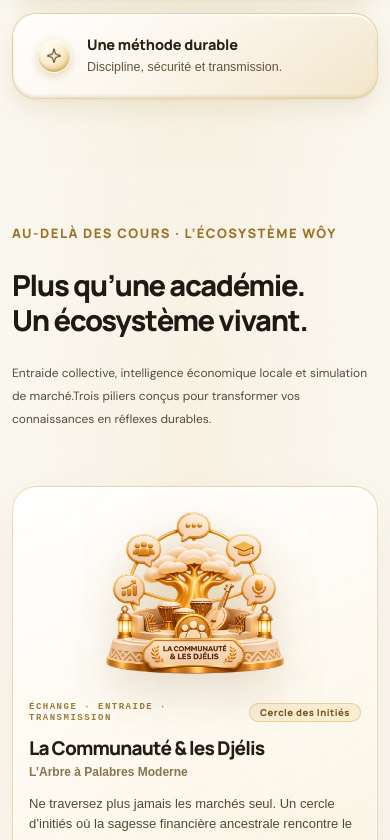
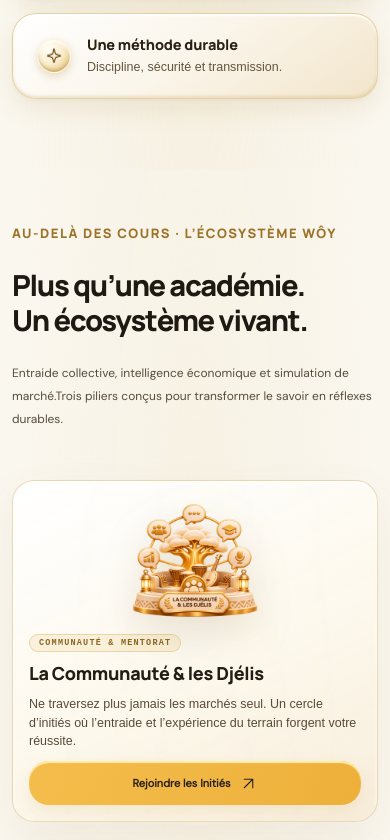
Before and after one commit to sohnhero/woy-landing-rework, a React (Vite) app: page / in a window 390 px wide. Shown: the part 5106-5946 px from the top of the page. Built offline with nearby package versions, Linux system fonts and the light colour scheme.

Commit message:
refactor(ecosystem): streamline cards with minimalist layout, static 3D assets, no pricing, and wider landscape aspect ratio

```diff
--- a/src/components/EcosystemSection.jsx
+++ b/src/components/EcosystemSection.jsx
@@ -4,46 +4,25 @@ import SplitHeading from './SplitHeading.jsx';
 export const ECOSYSTEM_PILLARS = [
   {
     id: 'community',
-    eyebrow: 'ÉCHANGE · ENTRAIDE · TRANSMISSION',
+    tag: 'Communauté & Mentorat',
     title: 'La Communauté & les Djélis',
-    subtitle: 'L’Arbre à Palabres Moderne',
-    badge: 'Cercle des Initiés',
-    price: 'Inclus dans l’Académie',
-    description: 'Ne traversez plus jamais les marchés seul. Un cercle d’initiés où la sagesse financière ancestrale rencontre le terrain.',
-    points: [
-      'Mentorat des Djélis & partage des missions réelles',
-      'Canal VIP Fondateurs & masterclasses mensuelles en direct',
-    ],
+    description: 'Ne traversez plus jamais les marchés seul. Un cercle d’initiés où l’entraide et l’expérience du terrain forgent votre réussite.',
     image: '/assets/pillars-community.png',
     ctaText: 'Rejoindre les Initiés',
   },
   {
     id: 'report',
-    eyebrow: 'INTELLIGENCE ÉCONOMIQUE & ON-CHAIN',
+    tag: 'Intelligence Macro & Crypto',
     title: 'Le Rapport Mensuel',
-    subtitle: 'Votre Boussole dans la Tempête',
-    badge: 'Dès le Niveau N2',
-    price: '10 000 FCFA / mois',
-    description: 'La macroéconomie mondiale et les signaux on-chain traduits pour l’investisseur africain. Anticipez plutôt que subir.',
-    points: [
-      'Synthèse macro Afrique & Monde (BRVM, devises, matières)',
-      'Protocoles audités & feuille de route d’allocation mensuelle',
-    ],
+    description: 'La macroéconomie mondiale et les signaux on-chain traduits pour l’Afrique. Une boussole claire pour anticiper plutôt que subir.',
     image: '/assets/pillars-report.png',
     ctaText: 'Découvrir le Rapport',
   },
   {
     id: 'laamb',
-    eyebrow: 'SIMULATION · COMPÉTITION · TRADING',
+    tag: 'Arène & Simulation',
     title: 'L’Arène LAAMB',
-    subtitle: 'Le Banc d’Essai des Maîtres',
-    badge: 'Dès le Niveau N3 / N4',
-    price: '20 000 FCFA / mois',
-    description: 'Testez vos analyses, suivez les meilleurs initiés et confrontez vos stratégies dans un cadre d’entraînement encadré.',
-    points: [
-      'Mode Spectateur (N3) : flux de signaux audités & votes mensuels',
-      'Mode Trader (N4) : trading simulé sans risque & Cauris d’honneur',
-    ],
+    description: 'Testez vos analyses, suivez les meilleurs setups et confrontez vos stratégies dans un simulateur encadré sans risquer votre capital.',
     image: '/assets/pillars-laamb.png',
     ctaText: 'Entrer dans l’Arène',
   },
@@ -59,16 +38,15 @@ export default function EcosystemSection({ onJoin }) {
             <SplitHeading lines={['Plus qu’une académie.', 'Un écosystème vivant.']} />
           </div>
           <p className="heading-note">
-            Entraide collective, intelligence économique locale et simulation de marché.<br />
-            Trois piliers conçus pour transformer vos connaissances en réflexes durables.
+            Entraide collective, intelligence économique et simulation de marché.<br />
+            Trois piliers conçus pour transformer le savoir en réflexes durables.
           </p>
         </div>
 
         <div className="pillars-grid">
-          {ECOSYSTEM_PILLARS.map((pillar, idx) => (
-            <article key={pillar.id} className="pillar-card reveal" style={{ '--card-delay': `${idx * 0.15}s` }}>
+          {ECOSYSTEM_PILLARS.map((pillar) => (
+            <article key={pillar.id} className="pillar-card reveal">
               <div className="pillar-stage">
-                <div className="pillar-asset-halo" aria-hidden="true"></div>
                 <img
                   src={pillar.image}
                   alt={pillar.title}
@@ -77,33 +55,10 @@ export default function EcosystemSection({ onJoin }) {
                 />
               </div>
 
-              <div className="pillar-content">
-                <div className="pillar-header">
-                  <span className="pillar-eyebrow">{pillar.eyebrow}</span>
-                  <span className="pillar-badge">{pillar.badge}</span>
-                </div>
-
-                <div className="pillar-titles">
+              <div className="pillar-body">
+                <span className="pillar-tag">{pillar.tag}</span>
                 <h3 className="pillar-title">{pillar.title}</h3>
-                  <span className="pillar-subtitle">{pillar.subtitle}</span>
-                </div>
-
                 <p className="pillar-desc">{pillar.description}</p>
-
-                <ul className="pillar-points">
-                  {pillar.points.map((point) => (
-                    <li key={point}>
-                      <span className="pillar-check">✓</span>
-                      <span>{point}</span>
-                    </li>
-                  ))}
-                </ul>
-
-                <div className="pillar-footer">
-                  <div className="pillar-price-box">
-                    <span className="pillar-price-label">Accès</span>
-                    <strong className="pillar-price-value">{pillar.price}</strong>
-                  </div>
 
                 <button
                   type="button"
@@ -115,7 +70,6 @@ export default function EcosystemSection({ onJoin }) {
                   <Icon name="north" />
                 </button>
               </div>
-              </div>
             </article>
           ))}
         </div>
--- a/src/styles/organic.css
+++ b/src/styles/organic.css
@@ -502,231 +502,111 @@ p{color:#554c3b}
 
 /* ==========================================================================
    Section: L'Écosystème WÔY (Communauté & Djélis, Rapport Mensuel, LAAMB)
+   Design épuré, moderne, statique et cartes orientées sur la largeur
    ========================================================================== */
 .ecosystem-section {
   position: relative;
-  padding-block: 120px 100px;
-  background: radial-gradient(ellipse at 50% 20%, rgba(240, 222, 185, 0.22) 0%, transparent 60%);
+  padding-block: 100px 90px;
+  background: radial-gradient(ellipse at 50% 25%, rgba(240, 222, 185, 0.2) 0%, transparent 65%);
+}
+
+.ecosystem-section .container {
+  width: min(1280px, calc(100% - 64px));
 }
 
 .pillars-grid {
   display: grid;
   grid-template-columns: repeat(3, 1fr);
-  gap: 32px;
+  gap: 28px;
   align-items: stretch;
-  margin-top: 50px;
+  margin-top: 44px;
 }
 
 .pillar-card {
   position: relative;
   display: flex;
   flex-direction: column;
-  border-radius: 38px;
-  background: linear-gradient(155deg, rgba(255, 255, 255, 0.96) 0%, rgba(253, 248, 237, 0.92) 50%, rgba(245, 233, 212, 0.85) 100%);
+  border-radius: 32px;
+  background: linear-gradient(155deg, rgba(255, 255, 255, 0.96) 0%, rgba(253, 248, 237, 0.93) 55%, rgba(246, 235, 215, 0.88) 100%);
   border: 1.5px solid rgba(224, 198, 148, 0.65);
-  box-shadow: inset 0 2px 3px #ffffff, 0 20px 48px rgba(140, 105, 38, 0.08);
-  padding: 30px 26px 28px;
-  transition: all 0.4s cubic-bezier(0.16, 1, 0.3, 1);
+  box-shadow: inset 0 2px 3px #ffffff, 0 16px 40px rgba(140, 105, 38, 0.08);
+  padding: 24px 24px 22px;
+  transition: all 0.35s cubic-bezier(0.16, 1, 0.3, 1);
   overflow: hidden;
 }
 
 .pillar-card:hover {
-  transform: translateY(-8px) scale(1.01);
+  transform: translateY(-5px);
   border-color: #d8a842;
-  box-shadow: inset 0 2px 3px #ffffff, 0 32px 70px rgba(185, 135, 40, 0.18), 0 0 0 1px rgba(220, 175, 75, 0.3);
-}
-
-/* 3D Asset Stage */
+  box-shadow: inset 0 2px 3px #ffffff, 0 24px 50px rgba(185, 135, 40, 0.16), 0 0 0 1px rgba(220, 175, 75, 0.25);
+}
+
+/* 3D Asset Stage - Static, compact & crisp */
 .pillar-stage {
   position: relative;
   width: 100%;
-  height: 220px;
+  height: 145px;
   display: flex;
   align-items: center;
   justify-content: center;
-  margin-bottom: 20px;
-}
-
-.pillar-asset-halo {
-  position: absolute;
-  width: 75%;
-  height: 75%;
-  border-radius: 50%;
-  background: radial-gradient(circle, rgba(235, 195, 115, 0.28) 0%, rgba(245, 225, 175, 0.08) 55%, transparent 75%);
-  filter: blur(14px);
-  z-index: 0;
-  pointer-events: none;
-  transition: transform 0.4s ease;
-}
-
-.pillar-card:hover .pillar-asset-halo {
-  transform: scale(1.18);
-  background: radial-gradient(circle, rgba(240, 195, 95, 0.4) 0%, rgba(250, 220, 155, 0.12) 60%, transparent 80%);
+  margin-bottom: 14px;
 }
 
 .pillar-3d-img {
   position: relative;
   z-index: 1;
-  max-width: 92%;
-  max-height: 210px;
+  max-width: 90%;
+  max-height: 135px;
   object-fit: contain;
-  filter: drop-shadow(0 18px 24px rgba(120, 85, 25, 0.18));
-  transition: transform 0.45s cubic-bezier(0.16, 1, 0.3, 1), filter 0.45s ease;
-  animation: pillarFloat 7s ease-in-out infinite;
-}
-
-.pillar-card:nth-child(2) .pillar-3d-img {
-  animation-delay: -2.3s;
-}
-
-.pillar-card:nth-child(3) .pillar-3d-img {
-  animation-delay: -4.6s;
-}
-
-.pillar-card:hover .pillar-3d-img {
-  transform: scale(1.06) translateY(-4px);
-  filter: drop-shadow(0 26px 32px rgba(140, 95, 25, 0.25));
-}
-
-@keyframes pillarFloat {
-  0%, 100% {
-    transform: translateY(0);
-  }
-  50% {
-    transform: translateY(-8px);
-  }
-}
-
-/* Card Content & Typography */
-.pillar-content {
+  filter: drop-shadow(0 14px 20px rgba(120, 85, 25, 0.16));
+  display: block;
+  margin: 0 auto;
+}
+
+/* Card Content & Typography - Ultra épuré & moderne */
+.pillar-body {
   display: flex;
   flex-direction: column;
   flex: 1;
-  gap: 14px;
-}
-
-.pillar-header {
-  display: flex;
-  align-items: center;
-  justify-content: space-between;
   gap: 10px;
 }
 
-.pillar-eyebrow {
-  font: 800 10px/1.2 monospace;
-  letter-spacing: 1.5px;
+.pillar-tag {
+  align-self: flex-start;
+  font: 700 9.5px/1 monospace;
+  letter-spacing: 1.2px;
   text-transform: uppercase;
-  color: #9c7b38;
-}
-
-.pillar-badge {
-  font: 700 10.5px/1 Manrope, sans-serif;
-  letter-spacing: 0.5px;
-  padding: 5px 12px;
+  color: #8c6721;
+  background: rgba(225, 185, 90, 0.16);
+  border: 1px solid rgba(215, 175, 80, 0.4);
+  padding: 5px 11px;
   border-radius: 20px;
-  background: rgba(225, 185, 90, 0.18);
-  border: 1px solid rgba(215, 175, 80, 0.45);
-  color: #7a5516;
-  white-space: nowrap;
-}
-
-.pillar-titles {
-  display: flex;
-  flex-direction: column;
-  gap: 3px;
 }
 
 .pillar-title {
-  font-size: 22px !important;
-  line-height: 1.22 !important;
+  font-size: 20px !important;
+  line-height: 1.25 !important;
   color: #241d13 !important;
   margin: 0 !important;
   font-weight: 800 !important;
-}
-
-.pillar-subtitle {
-  font: 600 13px/1.4 DM Sans, sans-serif;
-  color: #8c734b;
+  letter-spacing: -0.02em !important;
 }
 
 .pillar-desc {
-  font: 400 14px/1.55 DM Sans, Arial, sans-serif;
-  color: #554834;
-  margin: 0;
-  min-height: 44px;
-}
-
-.pillar-points {
-  list-style: none;
-  padding: 0;
-  margin: 4px 0 0 0;
-  display: flex;
-  flex-direction: column;
-  gap: 9px;
-  border-top: 1px solid rgba(220, 198, 150, 0.4);
-  padding-top: 14px;
-}
-
-.pillar-points li {
-  display: flex;
-  align-items: flex-start;
-  gap: 10px;
-  font-size: 13px !important;
-  line-height: 1.4 !important;
-  color: #433725 !important;
-}
-
-.pillar-check {
-  display: grid;
-  place-items: center;
-  width: 18px;
-  height: 18px;
-  border-radius: 50%;
-  background: rgba(185, 140, 45, 0.18);
-  border: 1px solid #c99834;
-  color: #8f6517;
-  font-size: 10.5px;
-  font-weight: bold;
-  flex-shrink: 0;
-  margin-top: 1px;
-}
-
-/* Card Footer & CTA */
-.pillar-footer {
-  display: flex;
-  align-items: center;
-  justify-content: space-between;
-  gap: 12px;
+  font: 400 13.5px/1.5 DM Sans, Arial, sans-serif !important;
+  color: #584a36 !important;
+  margin: 0 !important;
+}
+
+.pillar-cta {
+  align-self: flex-start;
   margin-top: auto;
-  padding-top: 16px;
-  border-top: 1px solid rgba(220, 198, 150, 0.4);
-}
-
-.pillar-price-box {
-  display: flex;
-  flex-direction: column;
-  gap: 1px;
-}
-
-.pillar-price-label {
-  font: 700 9.5px monospace;
-  letter-spacing: 1.2px;
-  text-transform: uppercase;
-  color: #9c8359;
-}
-
-.pillar-price-value {
-  font: 800 13.5px Manrope, sans-serif;
-  color: #271f12;
-  white-space: nowrap;
-}
-
-.pillar-cta {
-  min-height: 42px !important;
-  padding: 0 16px !important;
+  padding-top: 6px;
+  min-height: 38px !important;
+  padding: 0 18px !important;
   font-size: 11px !important;
   gap: 10px !important;
-  border-radius: 25px !important;
+  border-radius: 20px !important;
 }
 
 /* Section 04: L’esprit WÔY — 3D Value Pills */
@@ -1791,23 +1671,24 @@ p{color:#554c3b}
 
   /* Ecosystem Section on Tablet */
   .ecosystem-section {
-    padding-block: 90px 70px !important;
+    padding-block: 80px 65px !important;
   }
   .pillars-grid {
-    gap: 20px !important;
+    gap: 18px !important;
   }
   .pillar-card {
-    padding: 24px 18px 22px !important;
-    border-radius: 30px !important;
+    padding: 20px 18px 18px !important;
+    border-radius: 26px !important;
   }
   .pillar-stage {
-    height: 180px !important;
+    height: 125px !important;
+    margin-bottom: 12px !important;
   }
   .pillar-3d-img {
-    max-height: 170px !important;
+    max-height: 115px !important;
   }
   .pillar-title {
-    font-size: 19px !important;
+    font-size: 18px !important;
   }
 
   /* Spirit & Closing */
@@ -2242,33 +2123,30 @@ p{color:#554c3b}
   }
   .pillars-grid {
     grid-template-columns: 1fr !important;
-    gap: 24px !important;
+    gap: 20px !important;
     max-width: 440px !important;
     margin-inline: auto !important;
   }
   .pillar-card {
-    padding: 24px 20px !important;
-    border-radius: 28px !important;
+    padding: 22px 20px 20px !important;
+    border-radius: 26px !important;
   }
   .pillar-stage {
-    height: 200px !important;
+    height: 140px !important;
+    margin-bottom: 12px !important;
   }
   .pillar-3d-img {
-    max-height: 190px !important;
+    max-height: 130px !important;
   }
   .pillar-title {
-    font-size: 21px !important;
+    font-size: 20px !important;
   }
   .pillar-desc {
     min-height: auto !important;
   }
-  .pillar-footer {
-    flex-wrap: wrap !important;
-    gap: 14px !important;
-  }
   .pillar-cta {
     width: 100% !important;
-    min-height: 46px !important;
+    min-height: 44px !important;
     justify-content: center !important;
   }
 
@@ -2589,33 +2467,25 @@ p{color:#554c3b}
     padding-block: 55px 40px !important;
   }
   .pillar-card {
-    padding: 20px 16px !important;
-    border-radius: 24px !important;
+    padding: 18px 16px 16px !important;
+    border-radius: 22px !important;
   }
   .pillar-stage {
-    height: 175px !important;
+    height: 125px !important;
+    margin-bottom: 10px !important;
   }
   .pillar-3d-img {
-    max-height: 165px !important;
+    max-height: 115px !important;
   }
   .pillar-title {
-    font-size: 19px !important;
-  }
-  .pillar-subtitle {
-    font-size: 12px !important;
+    font-size: 18px !important;
   }
   .pillar-desc {
-    font-size: 13px !important;
-  }
-  .pillar-points li {
-    font-size: 12px !important;
-  }
-  .pillar-eyebrow {
-    font-size: 9px !important;
-  }
-  .pillar-badge {
-    font-size: 9.5px !important;
-    padding: 4px 10px !important;
+    font-size: 12.5px !important;
+  }
+  .pillar-tag {
+    font-size: 8.5px !important;
+    padding: 4px 9px !important;
   }
 
   /* Footer on Small Mobile */
```
Lines whose indentation alone changed are shown as unchanged.
